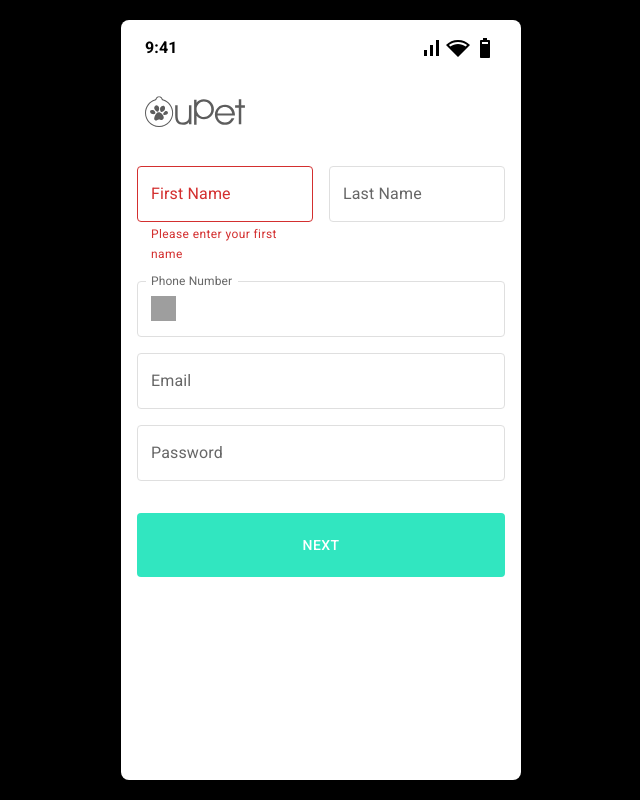
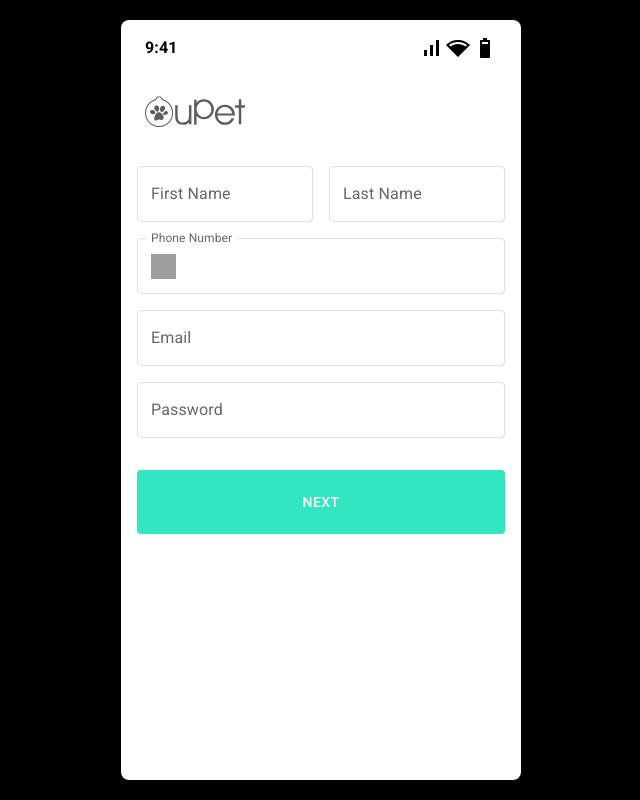
Before and after one commit to twicer-is-coder/upet-client, a React (Create React App) app: page / in a window 1280 px wide. Shown: the whole page, without its empty margins (319-959 px from the left). Built offline with nearby package versions, Linux system fonts and the light colour scheme; grey boxes are pictures that could not be loaded.

Commit message:
Removed Useless Comments.

```diff
--- a/src/components/Header/Header.tsx
+++ b/src/components/Header/Header.tsx
@@ -10,15 +10,12 @@ import Battery6BarIcon from '@mui/icons-material/Battery6Bar';
 export default function Header() {
 
     const StatusBar = styled('div')({
-        color: 'darkslategray',
-        // backgroundColor: 'red',
         padding: '0.5rem',
         display: 'flex',
     });
 
     const IconsContainer = styled('div')({
         color: '#000000',
-        // backgroundColor: 'green',
         display: 'flex',
         justifyContent: 'flex-end',
         gap: '0.2rem',
@@ -32,7 +29,6 @@ export default function Header() {
     });
 
     const LogoContainer = styled('div')({
-        // backgroundColor: 'red',
         padding: '0.5rem',
         display: 'flex',
         marginBottom: "10px"
--- a/src/components/Pages/FormPage/FormPage.tsx
+++ b/src/components/Pages/FormPage/FormPage.tsx
@@ -7,7 +7,6 @@ import Button from '@mui/material/Button';
 import Header from '../../Header/Header';
 
 const MainContainer = styled('div')({
-    // backgroundColor: 'aliceblue',
     padding: '0.5rem 1rem',
     display: 'flex',
     flexDirection: 'column',
@@ -15,7 +14,6 @@ const MainContainer = styled('div')({
 });
 
 const FormInput = styled(TextField)({
-    // backgroundColor: '#fff',
 
     '& label.Mui-focused': {
         color: '#31E6C0',
@@ -33,7 +31,6 @@ const FormInput = styled(TextField)({
         },
         '&.Mui-focused fieldset': {
             borderColor: '#DFDFDF',
-            // border: "solid 1px red",
         },
     },
 
@@ -148,7 +145,6 @@ export default function FormPage() {
 
             <form>
                 <Grid container spacing={2}
-                // style={{backgroundColor: "green"}}
                 >
 
                     <Grid item xs={6}>
@@ -158,8 +154,6 @@ export default function FormPage() {
                             id="firstName"
                             label="First Name"
                             variant="outlined"
-                            helperText="Please enter your first name"
-                            error={formFields.firstName === ""}
                         />
                     </Grid>
 
--- a/src/components/Pages/ThankYouPage/ThankYouPage.tsx
+++ b/src/components/Pages/ThankYouPage/ThankYouPage.tsx
@@ -8,7 +8,6 @@ import Header from '../../Header/Header';
 export default function ThankYouPage() {
 
     const MainContainer = styled('div')({
-        // backgroundColor: 'aliceblue',
         padding: '0.5rem 1rem',
         display: 'flex',
         flexDirection: 'column',
```
